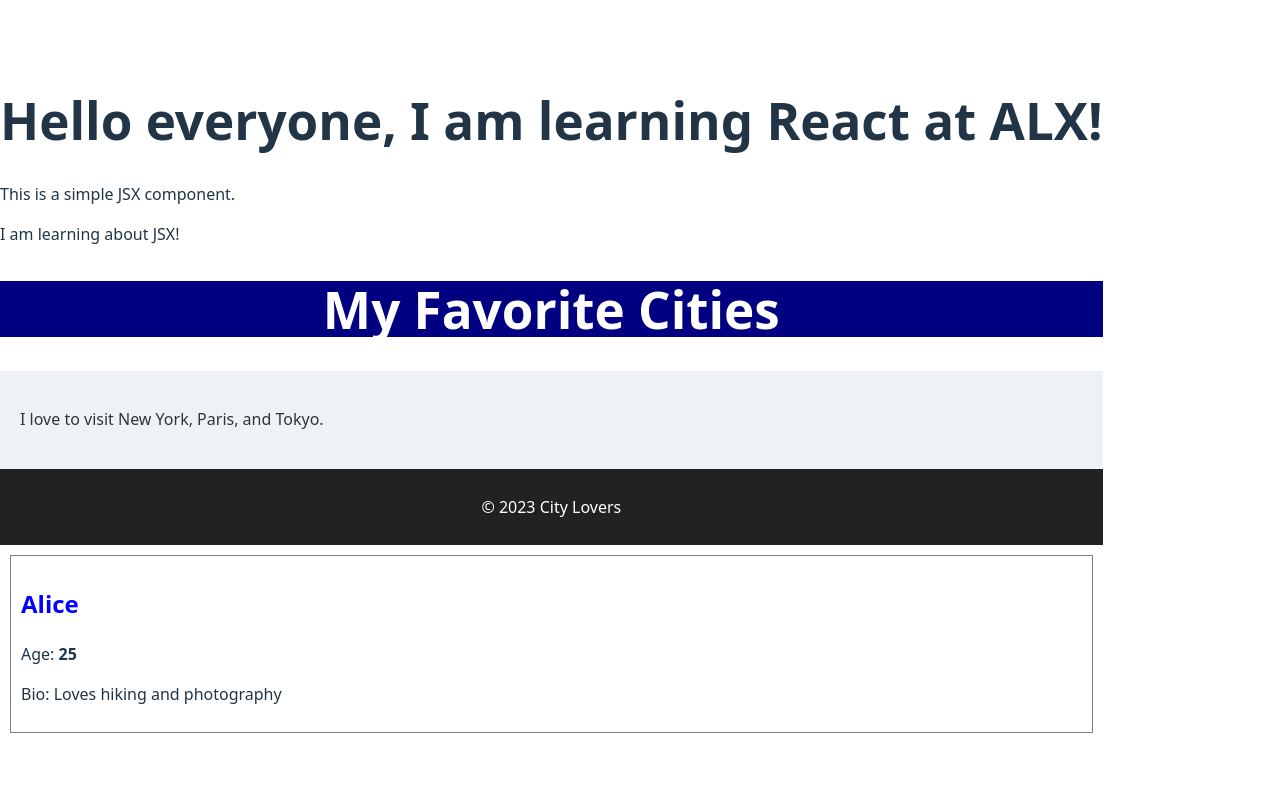
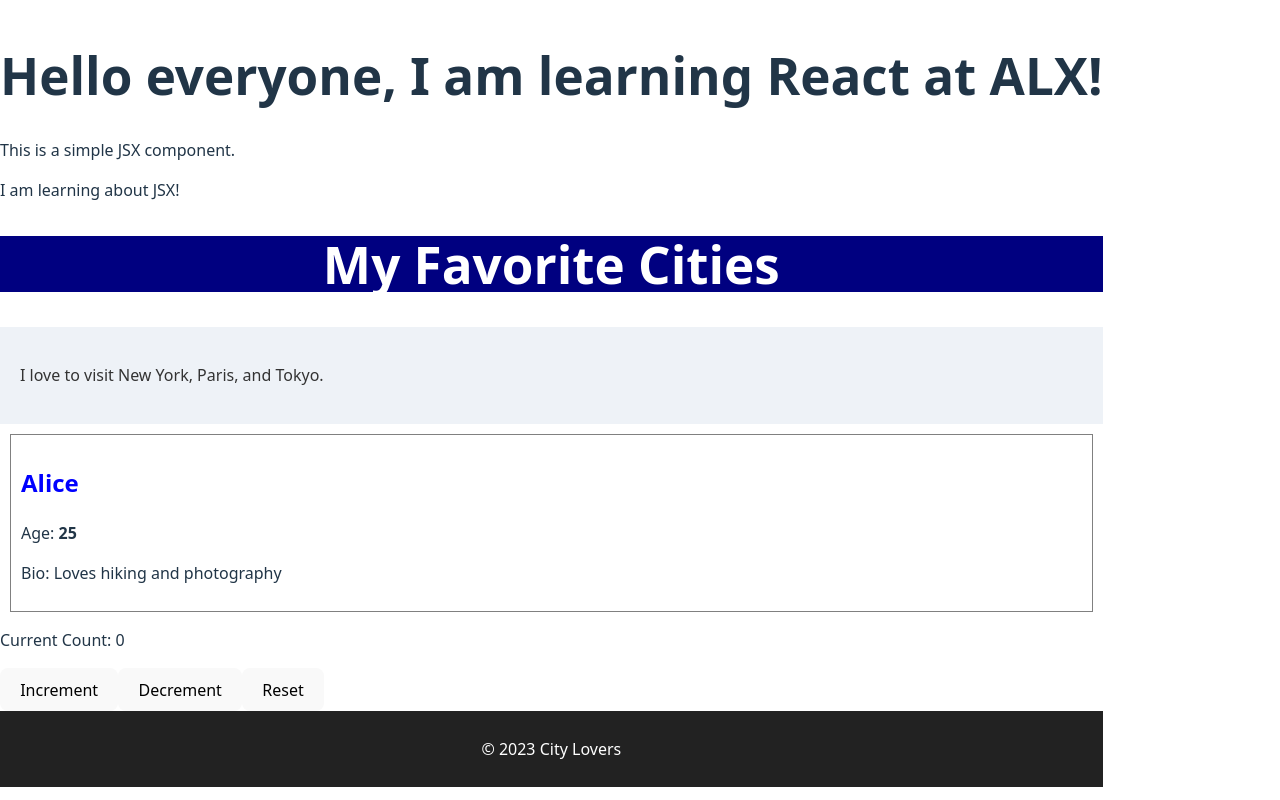
Before and after one commit to Temmacrown/alx-fe-reactjs, a React (Vite) app in the folder alx-react-app-new/: page / in a window 1280 px wide. Built offline with nearby package versions, Linux system fonts and the light colour scheme.

Commit message:
Update App.jsx

```diff
--- a/alx-react-app-new/src/App.jsx
+++ b/alx-react-app-new/src/App.jsx
@@ -2,20 +2,22 @@ import Header from './components/Header';
 import MainContent from './components/MainContent';
 import Footer from './components/Footer';
 import UserProfile from './components/UserProfile';
-import WelcomeMessage from './components/WelcomeMessage'; // ✅ import it properly
+import WelcomeMessage from './components/WelcomeMessage';
+import Counter from './components/Counter';  // ✅ import Counter
 
 function App() {
   return (
     <div>
-      <WelcomeMessage />  {/* ✅ now it's a component, not a string */}
+      <WelcomeMessage />
       <Header />
       <MainContent />
-      <Footer />
       <UserProfile
         name="Alice"
         age={25}
         bio="Loves hiking and photography"
       />
+      <Counter />   {/* ✅ display Counter on the page */}
+      <Footer />
     </div>
   );
 }
```
